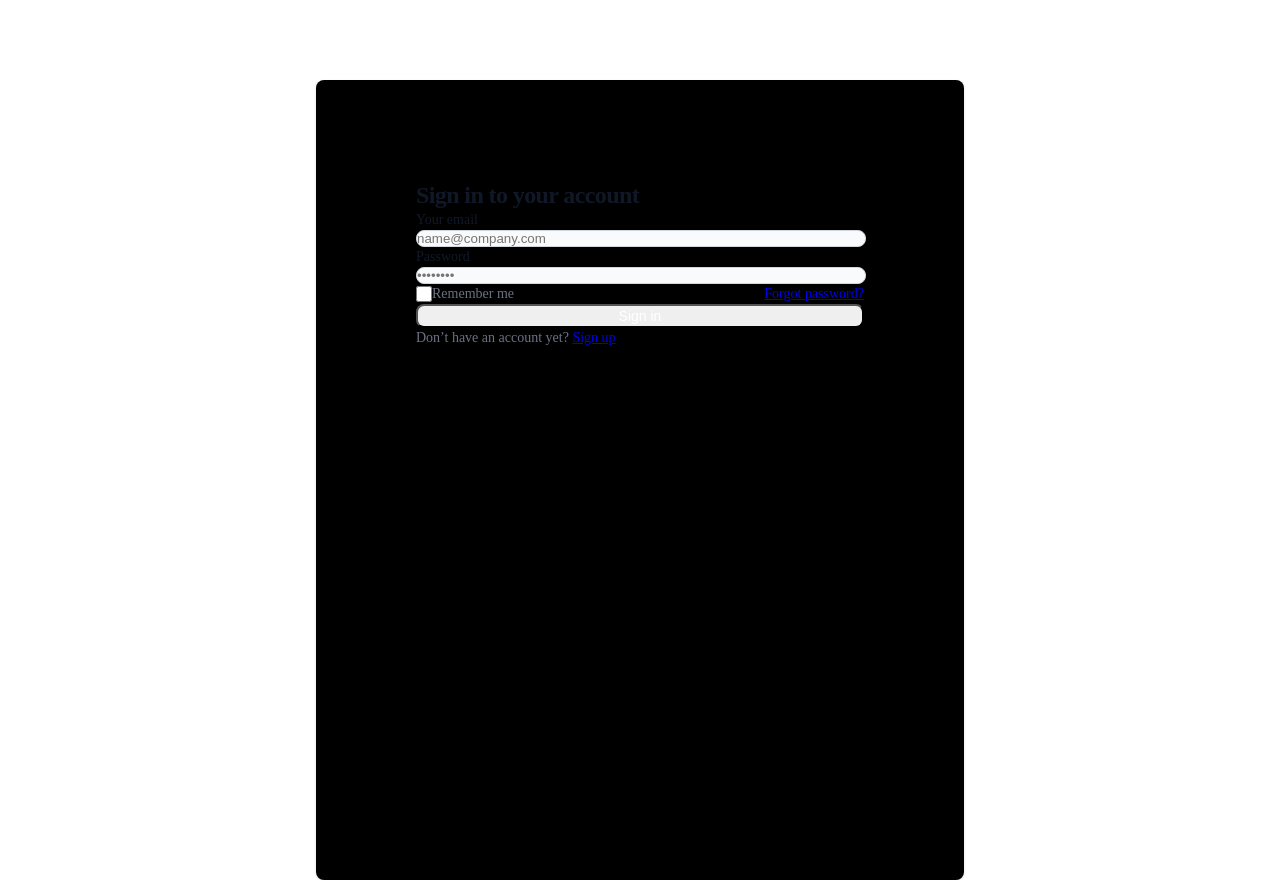
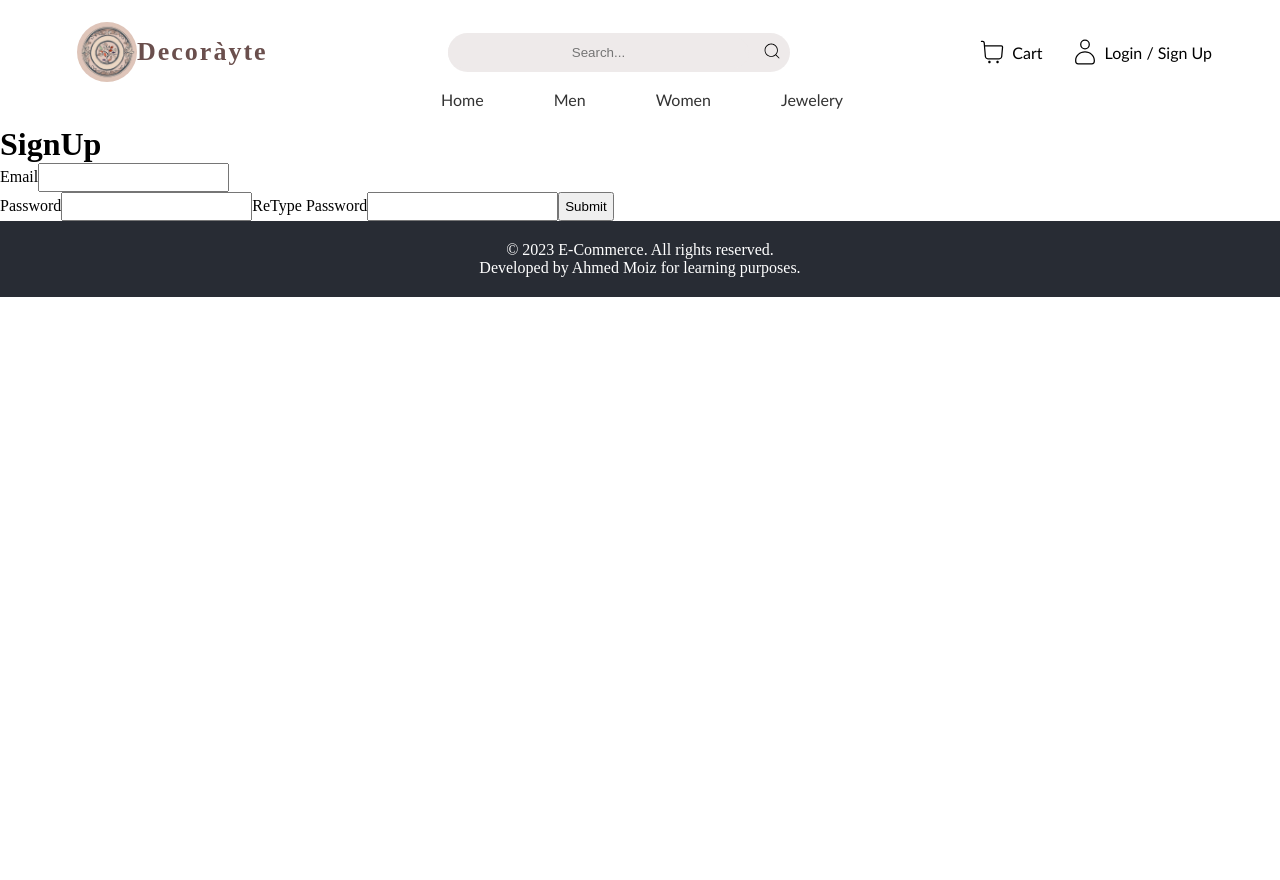
Before and after one commit to Ahmed-M1/E-Commerce-Store-Template, a React (Vite) app in the folder front-end/: page /signup in a window 1280 px wide. After the commit the page ends 800 px from the top, so only its background shows below. Built offline with nearby package versions, Linux system fonts and the light colour scheme; a web font is replaced by a local one.

Commit message:
Some user auth and some UI tweaks

```diff
--- a/front-end/package.json
+++ b/front-end/package.json
@@ -11,6 +11,11 @@
     "postinstall": "flowbite-react patch"
   },
   "dependencies": {
+    "@fortawesome/fontawesome-svg-core": "^6.7.2",
+    "@fortawesome/free-brands-svg-icons": "^6.7.2",
+    "@fortawesome/free-regular-svg-icons": "^6.7.2",
+    "@fortawesome/free-solid-svg-icons": "^6.7.2",
+    "@fortawesome/react-fontawesome": "^0.2.2",
     "@tailwindcss/vite": "^4.1.10",
     "axios": "^1.10.0",
     "clsx": "^2.1.1",
--- a/front-end/src/App.jsx
+++ b/front-end/src/App.jsx
@@ -2,7 +2,7 @@ import { BrowserRouter, Routes, Route } from "react-router-dom";
 import Shopping from "./pages/Shopping";
 import Contact from "./pages/Contact";
 import ProductPage from "./pages/ProductPage";
-import Form from "./pages/Form";
+import SignUp from "./pages/SignUp";
 import "./App.css";
 
 function App() {
@@ -13,7 +13,7 @@ function App() {
         <Route path="/" element={<Shopping />} />
         <Route path="/contact" element={<Contact />} />
         <Route path="/product/:id" element={<ProductPage />} />
-        <Route path="/signup" element={<Form />} />
+        <Route path="/signup" element={<SignUp />} />
       </Routes>
     </BrowserRouter>
   );
--- a/front-end/src/components/Login/Login.css
+++ b/front-end/src/components/Login/Login.css
@@ -4,12 +4,51 @@
 
 .login-form-container{
         position: absolute;
-        top: 10%;
+        top: 5vh;
         right: 30vw;
         left:30vw;
 }
 .form{
+    padding:100px;
+     background-color: rgb(37, 32, 26);
+}
+form input{
+
+    padding:5px;
+}
+.form-container{
+    height:70vh;
+    width:50vw;
+    background-color: rgb(37, 32, 26);
+}
+.login-btn{
+    background-color: rgb(169, 132, 83);
+    cursor:pointer;
+}
+.login-btn:hover{
+        background-color: rgba(144, 119, 87, 0.995);
+}
+.close-login-form{
+    width:40px;
+    float:right;
+    color:rgb(249, 247, 247);
+    background-color:rgba(240, 248, 255, 0) ;
+    margin-top:10px;
+
+}
+.close-login-form:hover{
+
+    color:red;
+}
+
+.seal-background{
+    opacity:0.8;
+    background-color:#ccc;
+    position:fixed;
+    width:100%;
     height:100%;
-    padding:100px;
-    background-color: black;
+    top:0px;
+    left:0px;
+    scroll-behavior: unset;
+
 }
--- a/front-end/src/components/Login/Login.jsx
+++ b/front-end/src/components/Login/Login.jsx
@@ -1,8 +1,14 @@
 import handleSignup from "../../api/handleSignup";
+import { FontAwesomeIcon } from "@fortawesome/react-fontawesome";
+import { faX } from "@fortawesome/free-solid-svg-icons";
 import "./Login.css";
 //For both sign up and login
-export default function Login() {
+export default function Login(props) {
+  const body = document.body;
+  body.style.overflow = "hidden";
   return (
+    <>
+      <div className="seal-background"></div>
       <div class="login-form-container">
         {/* <h1>SignUp</h1>
       <form action={handleSignup}>
@@ -20,9 +26,22 @@ export default function Login() {
         />
         <input type="submit" value="Submit" />
       </form> */}
+
         <div class="flex flex-col items-center justify-center px-6 py-8 mx-auto md:h-screen lg:py-0">
-        <div class="form w-full bg-white rounded-lg shadow dark:border md:mt-0 sm:max-w-md xl:p-0 dark:bg-gray-800 dark:border-gray-700">
-          <div class="p-6 space-y-4 md:space-y-6 sm:p-8">
+          <div class="form-container w-full bg-white rounded-lg shadow dark:border md:mt-0 sm:max-w-md xl:p-0 dark:bg-gray-800 dark:border-gray-700">
+            {/* <button onClick={props.toggle} className="close-login-form">
+            X
+          </button> */}
+            <FontAwesomeIcon
+              onClick={() => {
+                props.toggle();
+                const body = document.body;
+                body.style.overflow = "visible";
+              }}
+              className="close-login-form"
+              icon={faX}
+            />
+            <div class="form  p-6 space-y-4 md:space-y-6 sm:p-8">
               <h1 class="text-xl font-bold leading-tight tracking-tight text-gray-900 md:text-2xl dark:text-white">
                 Sign in to your account
               </h1>
@@ -39,7 +58,7 @@ export default function Login() {
                     name="email"
                     id="email"
                     class="bg-gray-50 border border-gray-300 text-gray-900 rounded-lg focus:ring-primary-600 focus:border-primary-600 block w-full p-2.5 dark:bg-gray-700 dark:border-gray-600 dark:placeholder-gray-400 dark:text-white dark:focus:ring-blue-500 dark:focus:border-blue-500"
-                  placeholder="name@company.com"
+                    placeholder="name@gmail.com"
                     required=""
                   />
                 </div>
@@ -88,7 +107,7 @@ export default function Login() {
                 </div>
                 <button
                   type="submit"
-                class="w-full text-white bg-primary-600 hover:bg-primary-700 focus:ring-4 focus:outline-none focus:ring-primary-300 font-medium rounded-lg text-sm px-5 py-2.5 text-center dark:bg-primary-600 dark:hover:bg-primary-700 dark:focus:ring-primary-800"
+                  class="w-full text-white bg-primary-600 hover:bg-primary-700 focus:ring-4 focus:outline-none focus:ring-primary-300 font-medium rounded-lg text-sm px-5 py-2.5 text-center dark:bg-primary-600 dark:hover:bg-primary-700 dark:focus:ring-primary-800 login-btn "
                 >
                   Sign in
                 </button>
@@ -106,5 +125,6 @@ export default function Login() {
           </div>
         </div>
       </div>
+    </>
   );
 }
--- a/front-end/src/components/Navbar/Navbar.jsx
+++ b/front-end/src/components/Navbar/Navbar.jsx
@@ -46,7 +46,7 @@ export default function Navbar() {
               <span>{userName}</span>
             </div>
           </div>
-          {toggleLogin && <Login />}
+          {toggleLogin && <Login toggle={login_modal} />}
         </div>
 
         <div className="lower-navbar">
--- /dev/null
+++ b/front-end/src/components/SignupForm/SignupForm.jsx
@@ -0,0 +1,25 @@
+import handleSignup from "../../api/handleSignup";
+import "./SignupForm.css";
+//For both sign up and login
+export default function SignupForm() {
+  return (
+    <>
+      <h1>SignUp</h1>
+      <form action={handleSignup}>
+        <label htmlFor="email">Email</label>
+        <input type="text" id="email" name="email"></input>
+        <br />
+        <label htmlFor="password">Password</label>
+        <input type="password" id="password" name="password" />
+
+        <label htmlFor="retype_password">ReType Password</label>
+        <input
+          type="retype_password"
+          id="retype_password"
+          name="retype_password"
+        />
+        <input type="submit" value="Submit" />
+      </form>
+    </>
+  );
+}
--- /dev/null
+++ b/front-end/src/context/userAuth.jsx
@@ -0,0 +1,16 @@
+import { createContext, useState } from "react";
+
+const userAuth = createContext();
+function userAuthProvider({ children }) {
+  [loggedIn, setLoggedIn] = useState(false);
+  [userObject, setUserObject] = useState({});
+
+  //Will be run to check if user has access to something and is logged in
+  function authuser() {}
+
+  //Clear the context
+  function logout() {}
+
+  //Use cookie to login upon app render
+  function login() {}
+}
--- /dev/null
+++ b/front-end/src/pages/SignUp.jsx
@@ -0,0 +1,13 @@
+import { useParams } from "react-router-dom";
+import Navbar from "../components/Navbar/Navbar";
+import Footer from "../components/Footer/Footer";
+import SignupForm from "../components/SignupForm/SignupForm";
+export default function SignUp() {
+  return (
+    <>
+      <Navbar />
+      <SignupForm />
+      <Footer />
+    </>
+  );
+}
```
Also changed, not shown: front-end/src/components/SignupForm/SignupForm.css (added), 1 other file (tests, documents, lock files or other folders). Lines whose indentation alone changed are shown as unchanged.
